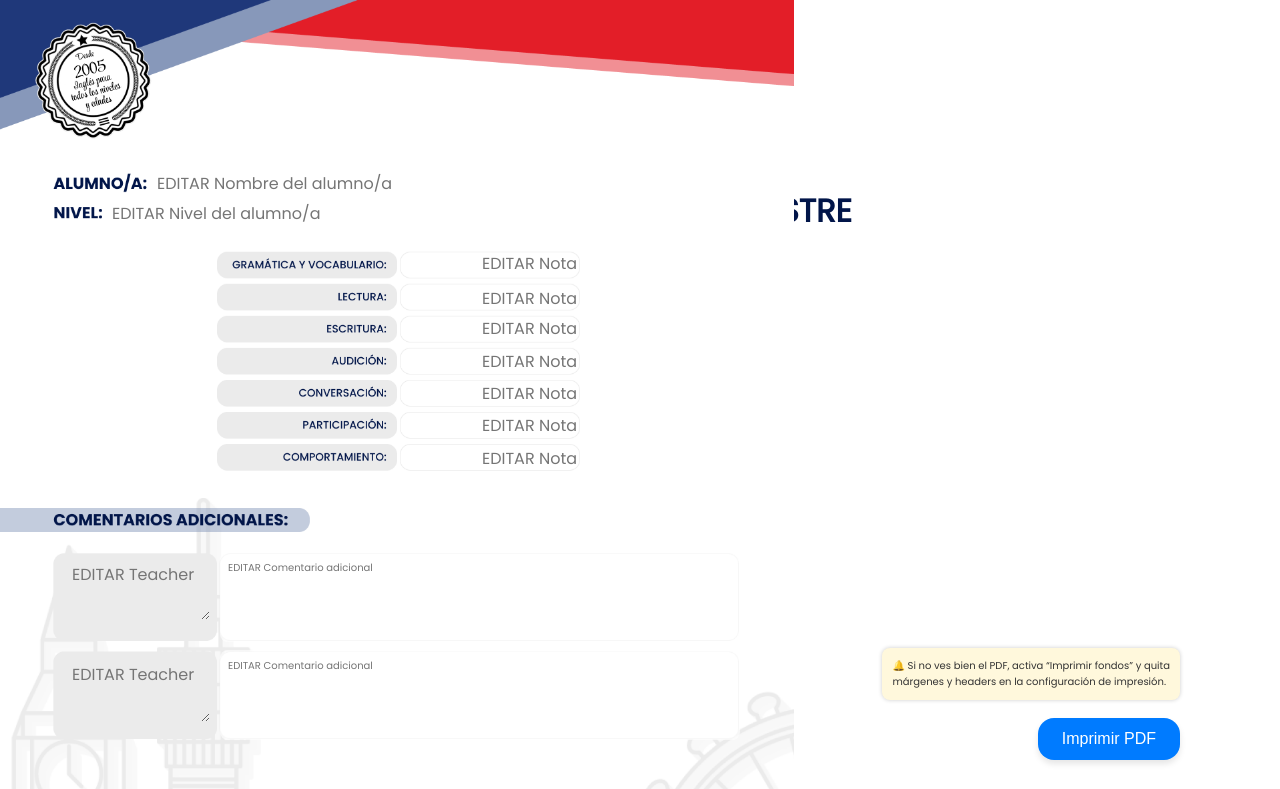
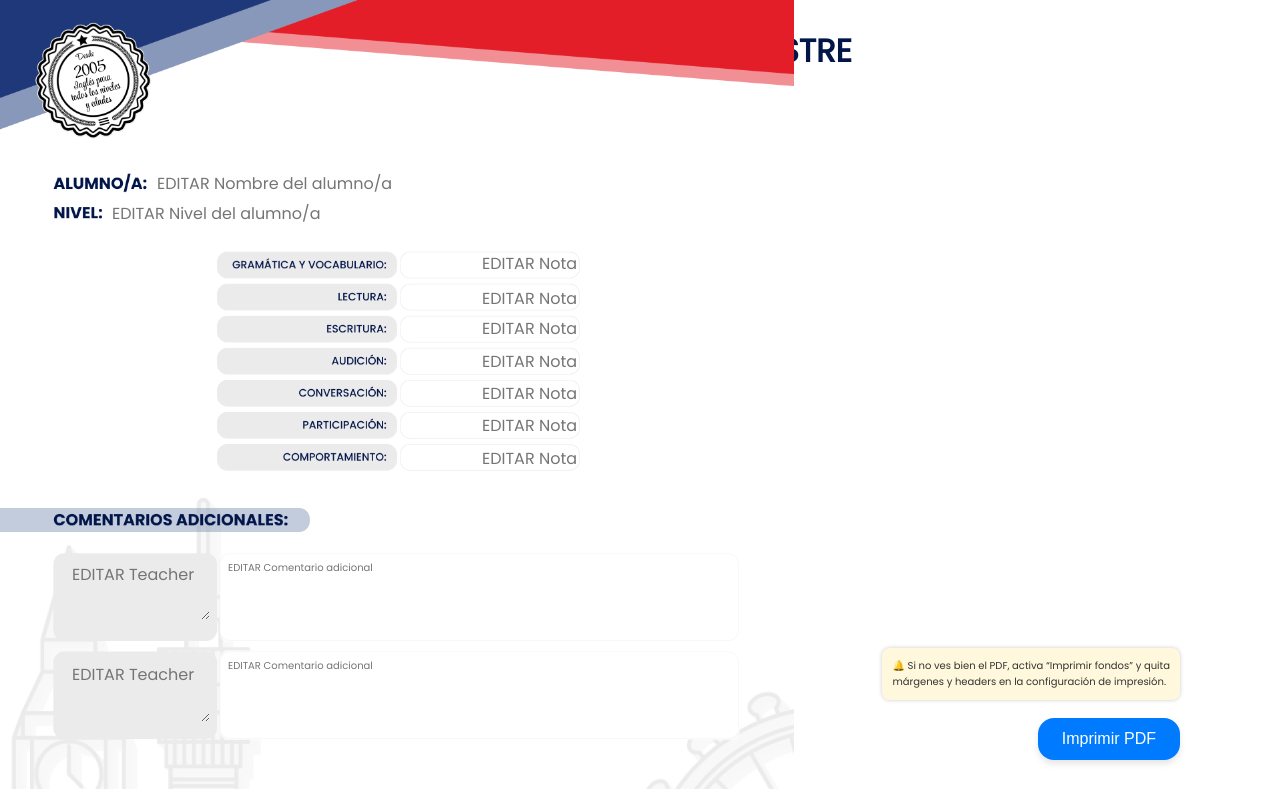
Before and after one commit to migvalera/diplomas-trivium, a plain HTML site: page index.html in a window 1280 px wide. Shown: the top 789 px of the page. Drawn offline with Linux system fonts and the light colour scheme.

Commit message:
Update index.html

```diff
--- a/index.html
+++ b/index.html
@@ -23,7 +23,7 @@
     }
     .title-curso {
       position: absolute;
-      top: 20%;
+      top: 8,3%;
         left: 50%;
   transform: translateX(-50%);
       border: none;
```
